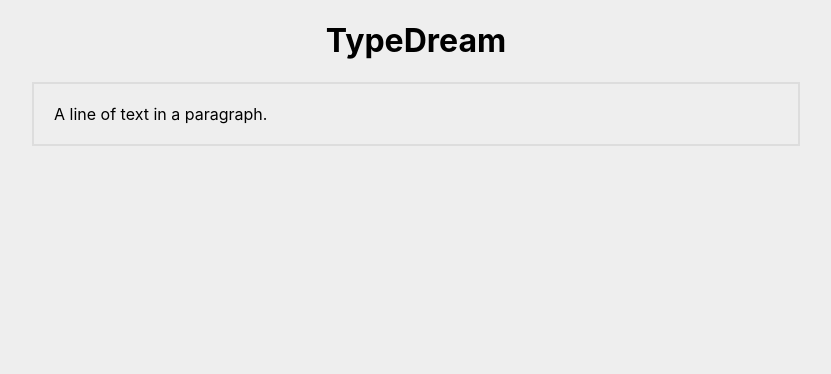
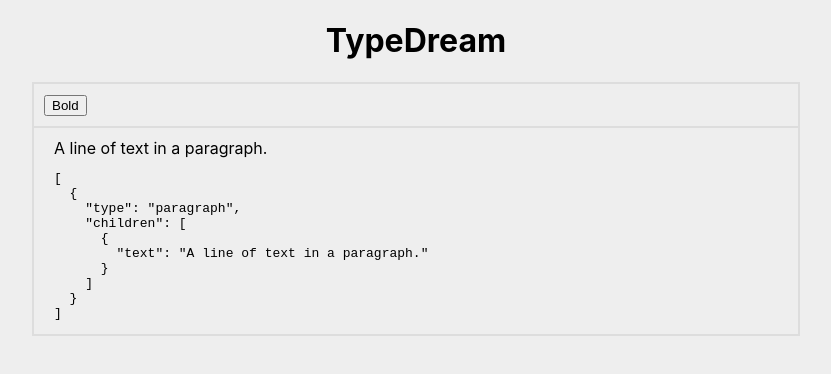
Before and after one commit to mar-sh/typedream-take-home-challenge, a Next.js app: page / in a window 1280 px wide. Shown: the top 374 px of the page, without its empty margins (224-1055 px from the left). Built offline with nearby package versions, Linux system fonts and the light colour scheme.

Commit message:
add toggleable custom element bold with addMark

```diff
--- a/components/MyEditor.js
+++ b/components/MyEditor.js
@@ -1,6 +1,6 @@
-import React, { useState } from "react";
-import { createEditor } from "slate";
-import { Slate, Editable, withReact } from "slate-react";
+import React, { useState, useCallback } from "react";
+import { Editor, Transforms, createEditor } from "slate";
+import { Slate, Editable, withReact, useSlate } from "slate-react";
 
 const initialValue = [
   {
@@ -9,14 +9,89 @@
   },
 ];
 
+const Leaf = ({ attributes, children, leaf }) => {
+  if (leaf.bold) {
+    children = <strong>{children}</strong>;
+  }
+
+  return <span {...attributes}>{children}</span>;
+};
+
+const Toolbar = () => {
+  const editor = useSlate();
+
+  const toggleBold = (event) => {
+    event.preventDefault();
+    const marks = Editor.marks(editor);
+
+    const isActive = marks ? marks.bold === true : false;
+
+    if (isActive) {
+      Editor.removeMark(editor, "bold");
+    } else {
+      Editor.addMark(editor, "bold", true);
+    }
+  };
+
+  return (
+    <div
+      style={{
+        borderBottom: "2px solid #ddd",
+        padding: "10px",
+        margin: "0 -20px 10px -20px ",
+      }}
+    >
+      <button onMouseDown={toggleBold}>Bold</button>
+    </div>
+  );
+};
+
 const MyEditor = (props) => {
   const [editor] = useState(() => withReact(createEditor()));
+  const [val, setVal] = useState(JSON.stringify(initialValue, null, 2));
+
+  const renderLeaf = useCallback((props) => <Leaf {...props} />, []);
 
   return (
-    <div style={{ border: "2px solid #ddd", padding: "20px", width: "60vw" }}>
-      <Slate editor={editor} value={initialValue}>
-        <Editable></Editable>
+    <div style={{ border: "2px solid #ddd", padding: "0 20px", width: "60vw" }}>
+      <Slate
+        editor={editor}
+        value={initialValue}
+        onChange={(value) => {
+          const isAstChange = editor.operations.some(
+            (op) => "set_selection" !== op.type
+          );
+          if (isAstChange) {
+            const content = JSON.stringify(value, null, 2);
+            console.log(content);
+            setVal(content);
+          }
+        }}
+      >
+        <Toolbar />
+        <Editable
+          renderLeaf={renderLeaf}
+          onKeyDown={(event) => {
+            if (event.key === "`" && event.ctrlKey) {
+              event.preventDefault();
+              // Determine whether any of the currently selected blocks are code blocks.
+              const [match] = Editor.nodes(editor, {
+                match: (n) => n.type === "code",
+              });
+              // Toggle the block type depending on whether there's already a match.
+              Transforms.setNodes(
+                editor,
+                { type: match ? "paragraph" : "code" },
+                { match: (n) => Editor.isBlock(editor, n) }
+              );
+            }
+          }}
+        ></Editable>
       </Slate>
+
+      <pre>
+        <code>{val}</code>
+      </pre>
     </div>
   );
 };
--- a/styles/globals.css
+++ b/styles/globals.css
@@ -22,3 +22,18 @@
 * {
   box-sizing: border-box;
 }
+
+.rainbow {
+  background: red;
+  background: linear-gradient(
+    to right,
+    orange,
+    yellow,
+    green,
+    cyan,
+    blue,
+    violet
+  );
+  -webkit-background-clip: text;
+  -webkit-text-fill-color: transparent;
+}
```
